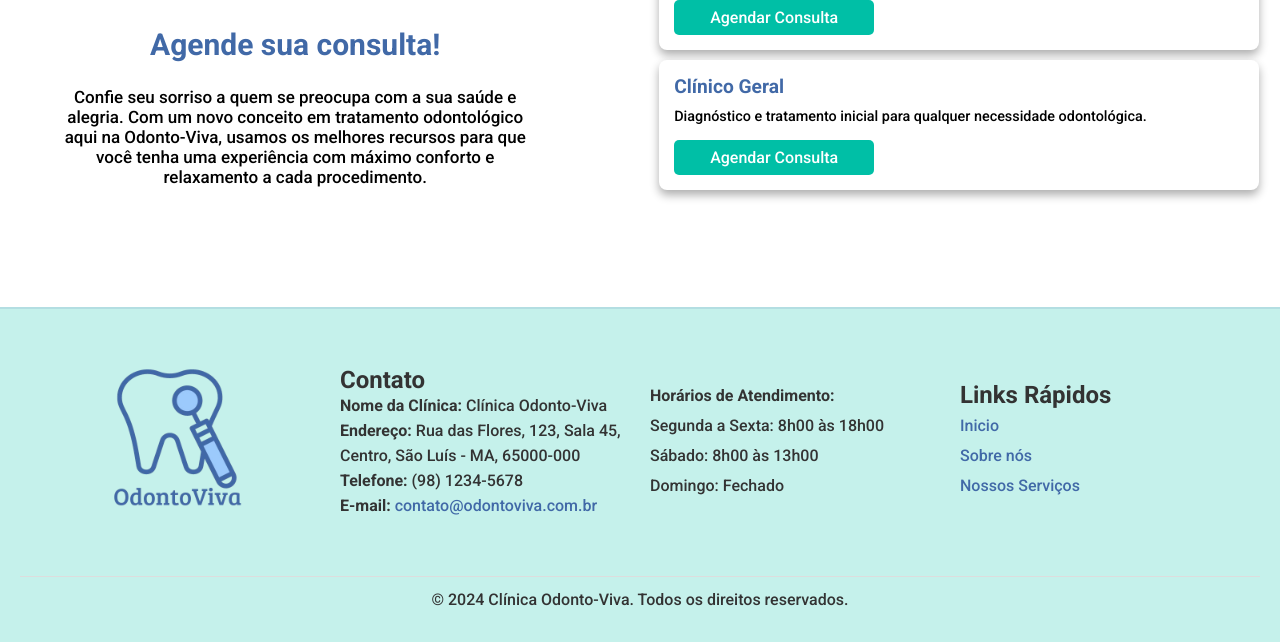
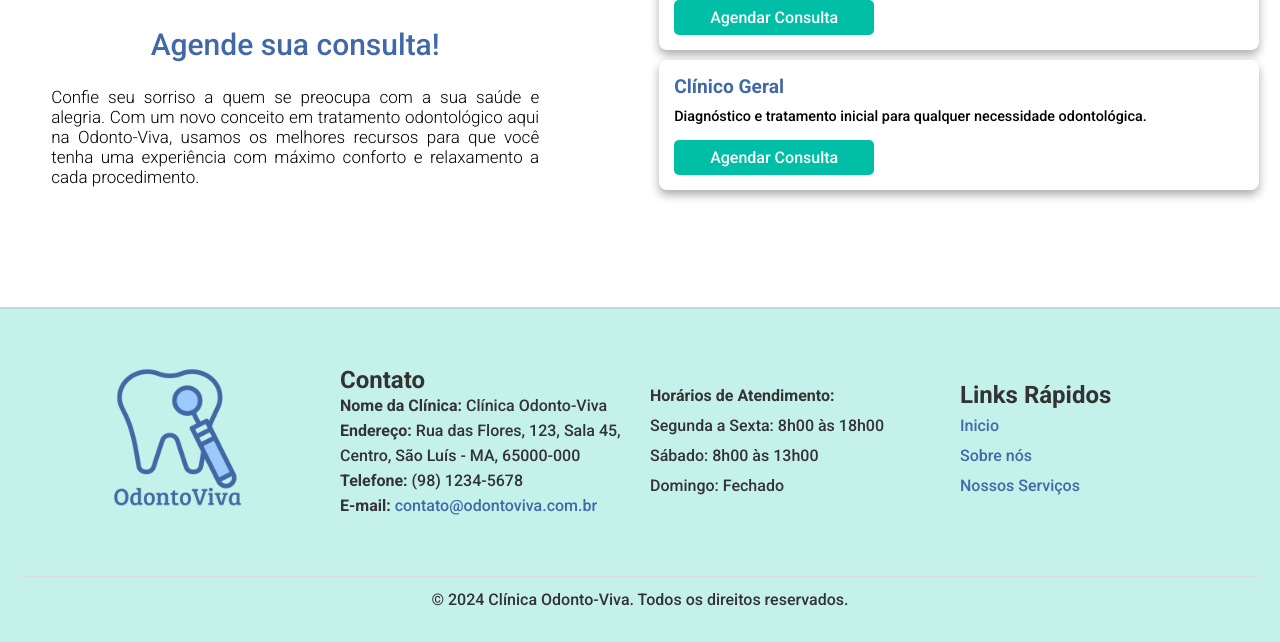
Before and after one commit to DenilsonTorres/projeto-clinica_odontologica, a plain HTML site: page index.html in a window 1280 px wide. Shown: the part 2277-2919 px from the top of the page. Drawn offline with nearby package versions, Linux system fonts and the light colour scheme.

Commit message:
feat: change of sources

```diff
--- a/style.css
+++ b/style.css
@@ -202,7 +202,6 @@ section.sobre .flex {
 
 section.services {
     padding: 40px;
-
 }
 
 section.services .flex {
@@ -244,7 +243,6 @@ section.services .flex {
 
 
 /* Contato */
-
 section.contact {
     padding: 40px 4%;
     margin-top: 40px;
@@ -274,6 +272,7 @@ section.contact {
     font-size: 30px;
     color: #4169A7;
     text-align: center;
+    font-weight: 500;
 }
 
 .txt-contact p {
@@ -281,6 +280,8 @@ section.contact {
     font-size: 17px;
     margin-bottom: 20px;
     color: #000;
+    text-align: justify;
+    font-weight: 300;
 }
 
 .contact .contact-list {
@@ -291,7 +292,6 @@ section.contact {
 }
 
 
-/* Agendamento */
 .services-contact-box {
     border-radius: 8px;
     padding: 15px;
@@ -313,6 +313,7 @@ section.contact {
     font-size: 0.9rem;
     margin-bottom: 15px;
 }
+
 
 .services-contact-box button {
     background-color: #00bfa6;
```
